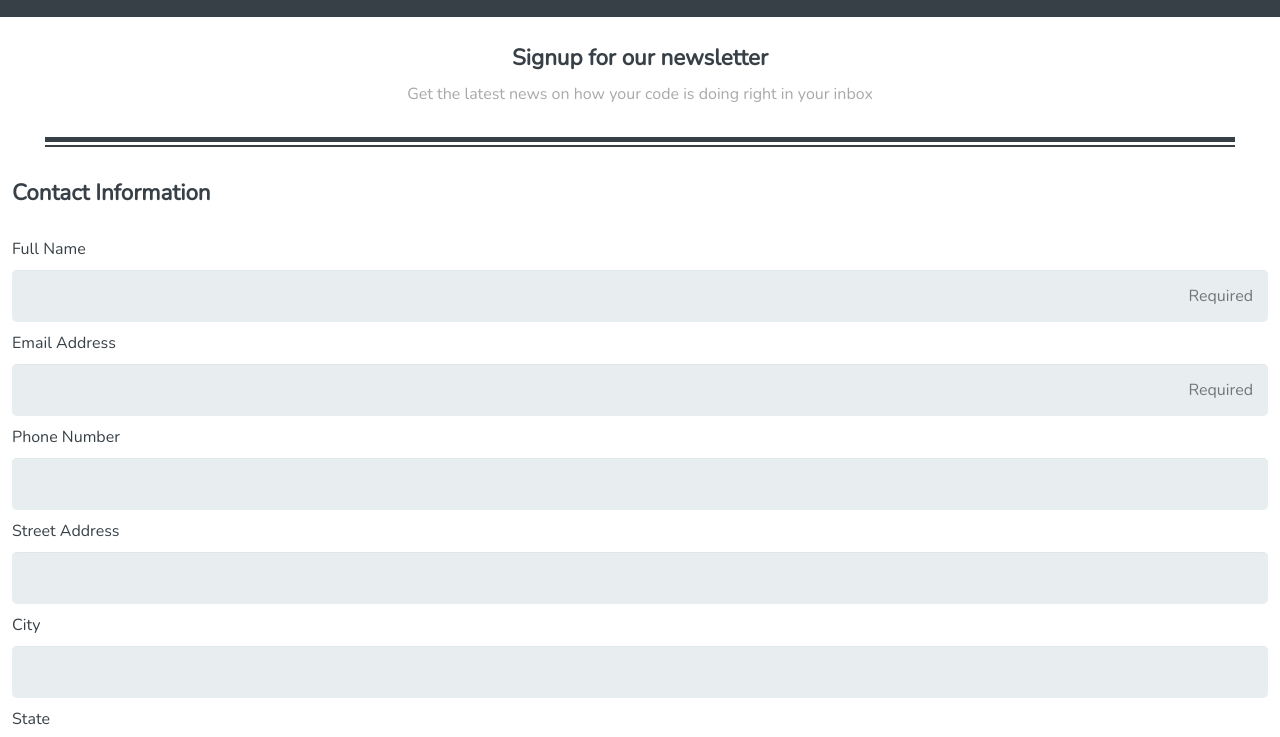
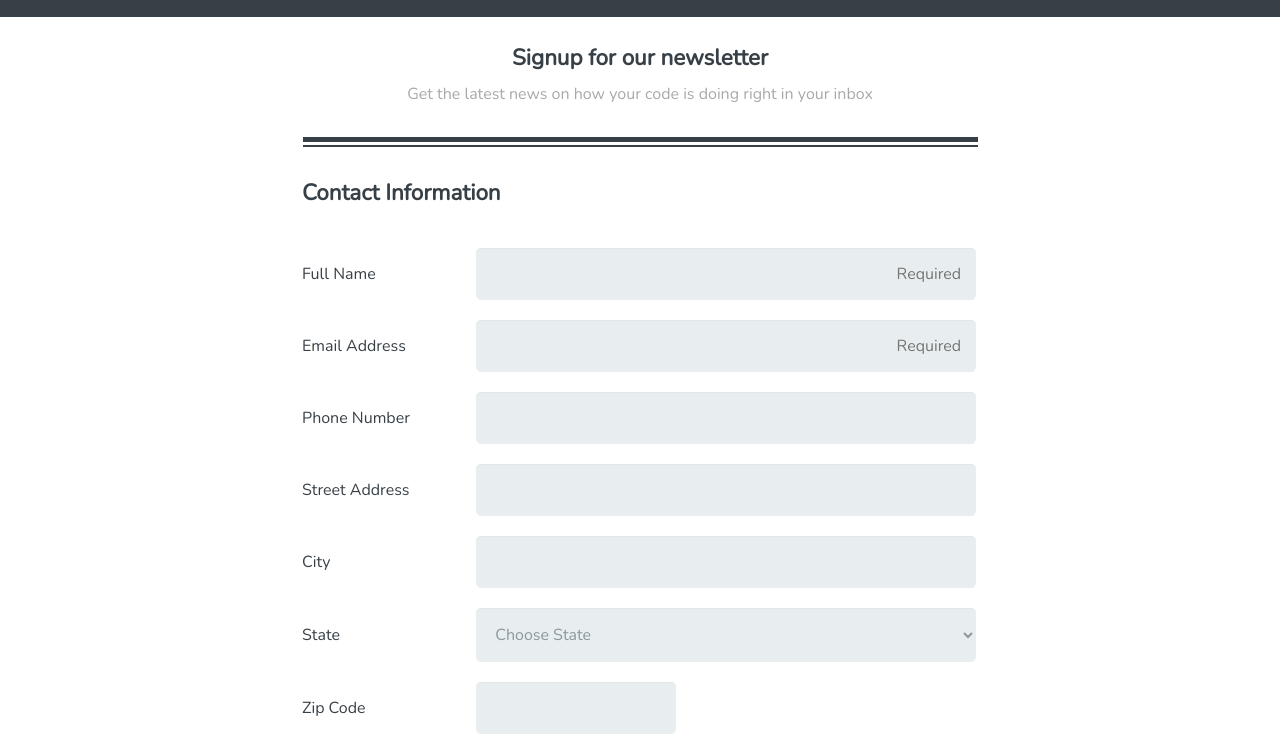
Before and after one commit to CODEKEITH/online_registration_v4, a plain HTML site: page online_registration_v4/index.html in a window 1280 px wide. Shown: the part 53-790 px from the top of the page. Drawn offline with nearby package versions, Linux system fonts and the light colour scheme.

Commit message:
media queries
Add media queries for min-width 768px

```diff
--- a/online_registration_v4/css/styles.css
+++ b/online_registration_v4/css/styles.css
@@ -175,6 +175,37 @@ fieldset {
 
 fieldset legend {
 	padding-top: 30px;
+}
 
 
+@media screen and (min-width: 768px) {
+
+.subheading,
+.borders,
+form {
+	width: 700px;
+	margin: 0 auto;
 }
+
+form .name-top {
+	display: inline-block;
+	width: 170px;
+	margin: 0 auto;
+}
+
+form .input-top {
+	display: inline-block;
+	width: 500px;
+}
+
+.borders {
+	width: 675px;
+}
+
+button {
+	width: 100%;
+	margin-left: 10px;
+	margin-right: 10px;
+}
+
+}
--- a/online_registration_v4/index.html
+++ b/online_registration_v4/index.html
@@ -23,27 +23,27 @@
 
 	    <form action="index.html" method="post">
 
-        <fieldset>
+        <fieldset class="fieldset1">
 
           <legend>Contact Information</legend>
 
-          <label for="name">Full Name</label>
-          <input type="text" id="name" name="user_name" placeholder="Required">
+          <label class="name-top" for="name">Full Name</label>
+          <input class="input-top" type="text" id="name" name="user_name" placeholder="Required">
 
-          <label for="mail">Email Address</label>
-          <input type="email" id="mail" name="user_email" placeholder="Required">
+          <label  class="name-top" for="mail">Email Address</label>
+          <input  class="input-top" type="email" id="mail" name="user_email" placeholder="Required">
 
-		  <label for="tel">Phone Number</label>
-          <input type="tel" id="tel" name="user_tel">
+		  <label  class="name-top" for="tel">Phone Number</label>
+          <input  class="input-top" type="tel" id="tel" name="user_tel">
 
-		  <label for="address">Street Address</label>
-          <input type="text" id="address" name="user_address">
+		  <label  class="name-top" for="address">Street Address</label>
+          <input  class="input-top" type="text" id="address" name="user_address">
 
-		  <label for="city">City</label>
-          <input type="text" id="city" name="user_city">
+		  <label  class="name-top" for="city">City</label>
+          <input  class="input-top" type="text" id="city" name="user_city">
 
-		  <label for="state">State</label>
-          <select id="state" name="user_state">
+		  <label  class="name-top" for="state">State</label>
+          <select  class="input-top" id="state" name="user_state">
               <option value="choose_state">Choose State</option>
 			  <option value="AL">Alabama</option>
 			  <option value="AK">Alaska</option>
@@ -97,8 +97,8 @@
 			  <option value="WI">Wisconsin</option>
 			  <option value="WY">Wyoming</option>
           </select>
-		  <label for="zip-code">Zip Code</label>
-          <input type="text" id="zip-code" name="zip-code">
+		  <label class="name-top" for="zip-code">Zip Code</label>
+          <input class="input-top" type="text" id="zip-code" name="zip-code">
 
 		</fieldset>
 
```
